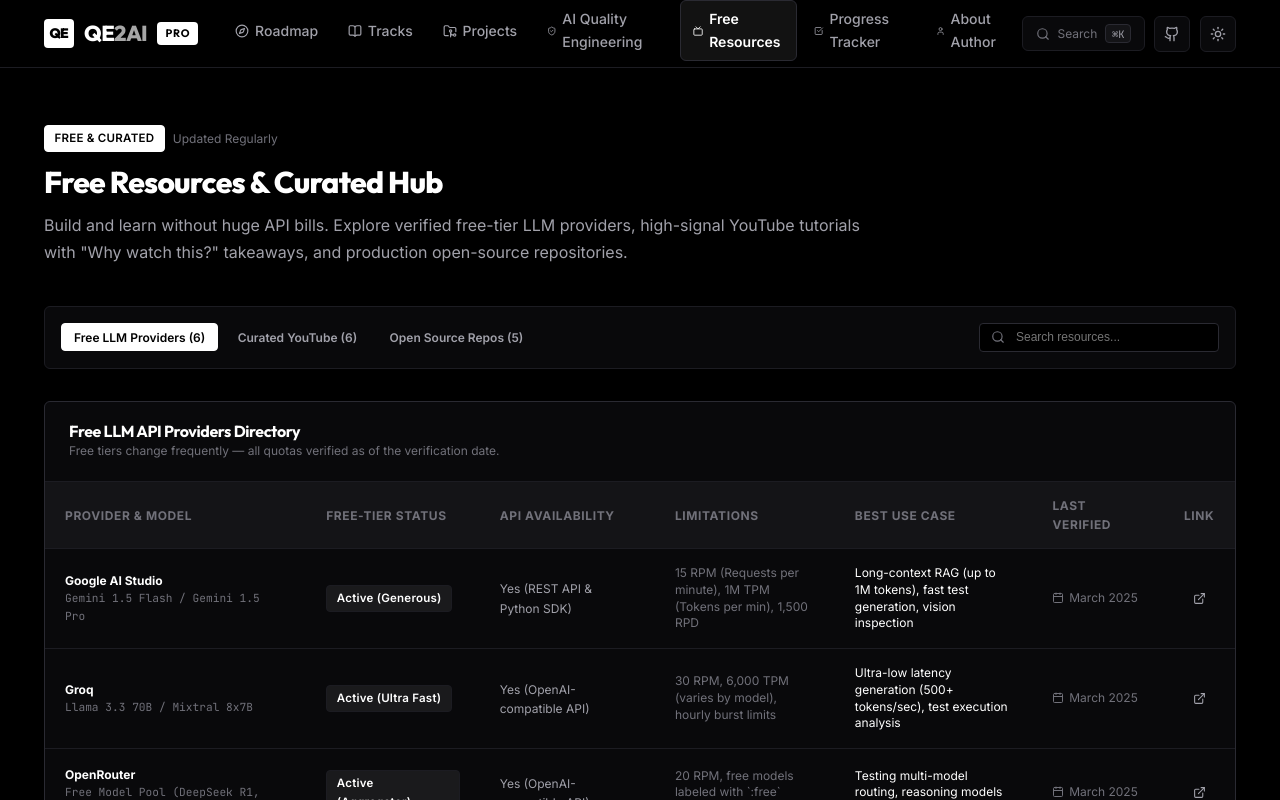
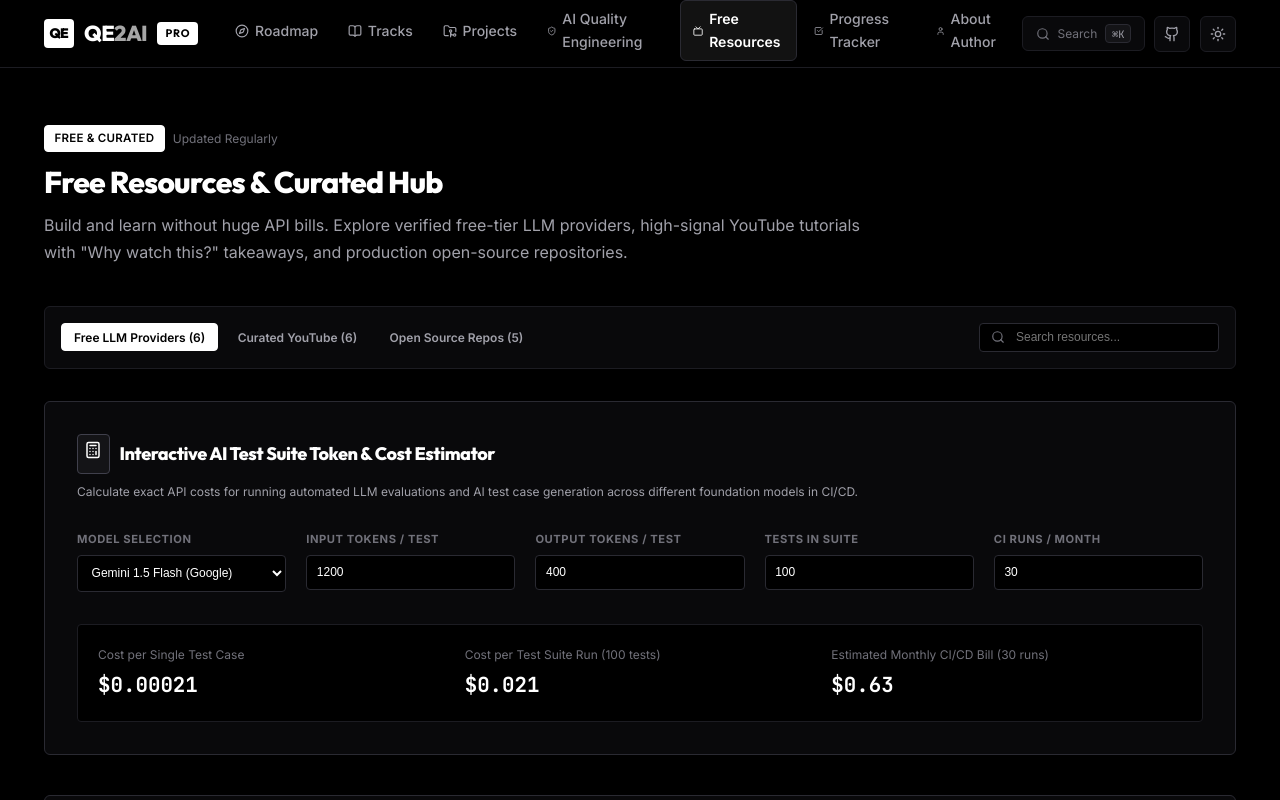
Before and after one commit to poornaai2026/QE2AI, a React (Vite) app: page /resources in a window 1280 px wide. Shown: the top 800 px of the page. Built offline with nearby package versions, Linux system fonts and the light colour scheme.

Commit message:
Embed interactive RAG troubleshooter and token calculator in monochrome UI

```diff
--- a/src/components/interactive/TokenCostCalculator.tsx
+++ b/src/components/interactive/TokenCostCalculator.tsx
@@ -1,19 +1,19 @@
 import React, { useState } from 'react';
-import { Calculator, Sparkles } from 'lucide-react';
+import { Calculator } from 'lucide-react';
 
 interface ModelPricing {
   name: string;
   provider: string;
-  inputPer1M: number;  // USD per 1M input tokens
-  outputPer1M: number; // USD per 1M output tokens
+  inputPer1M: number;
+  outputPer1M: number;
 }
 
 export const TokenCostCalculator: React.FC = () => {
   const models: ModelPricing[] = [
+    { name: 'Gemini 1.5 Flash', provider: 'Google', inputPer1M: 0.075, outputPer1M: 0.30 },
     { name: 'GPT-4o-mini', provider: 'OpenAI', inputPer1M: 0.15, outputPer1M: 0.60 },
-    { name: 'Gemini 1.5 Flash', provider: 'Google', inputPer1M: 0.075, outputPer1M: 0.30 },
+    { name: 'Claude 3.5 Sonnet', provider: 'Anthropic', inputPer1M: 3.00, outputPer1M: 15.00 },
     { name: 'GPT-4o', provider: 'OpenAI', inputPer1M: 2.50, outputPer1M: 10.00 },
-    { name: 'Claude 3.5 Sonnet', provider: 'Anthropic', inputPer1M: 3.00, outputPer1M: 15.00 },
     { name: 'Gemini 1.5 Pro', provider: 'Google', inputPer1M: 1.25, outputPer1M: 5.00 }
   ];
 
@@ -25,7 +25,6 @@
 
   const model = models[selectedModelIndex];
 
-  // Calculations
   const costPerSingleTest =
     (inputTokensPerRun / 1_000_000) * model.inputPer1M +
     (outputTokensPerRun / 1_000_000) * model.outputPer1M;
@@ -36,22 +35,28 @@
   return (
     <div className="card" style={{ padding: '2rem', background: 'var(--bg-secondary)', border: '1px solid var(--border-default)' }}>
       <div style={{ display: 'flex', alignItems: 'center', gap: '0.6rem', marginBottom: '0.5rem' }}>
-        <div style={{ padding: '0.4rem', borderRadius: 'var(--radius-sm)', background: 'var(--accent-cyan-subtle)', color: 'var(--accent-cyan)' }}>
-          <Calculator size={20} />
+        <div style={{
+          padding: '0.4rem',
+          borderRadius: 'var(--radius-xs)',
+          background: 'var(--bg-tertiary)',
+          border: '1px solid var(--border-strong)',
+          color: 'var(--text-primary)'
+        }}>
+          <Calculator size={18} />
         </div>
-        <h3 style={{ fontSize: 'var(--text-xl)', color: 'var(--text-primary)' }}>
+        <h3 style={{ fontSize: 'var(--text-lg)', fontWeight: 800, color: 'var(--text-primary)' }}>
           Interactive AI Test Suite Token & Cost Estimator
         </h3>
       </div>
-      <p style={{ fontSize: 'var(--text-sm)', color: 'var(--text-secondary)', marginBottom: '1.75rem' }}>
+      <p style={{ fontSize: 'var(--text-xs)', color: 'var(--text-secondary)', marginBottom: '1.75rem' }}>
         Calculate exact API costs for running automated LLM evaluations and AI test case generation across different foundation models in CI/CD.
       </p>
 
       {/* Inputs Grid */}
-      <div style={{ display: 'grid', gridTemplateColumns: 'repeat(auto-fit, minmax(220px, 1fr))', gap: '1.25rem', marginBottom: '2rem' }}>
+      <div style={{ display: 'grid', gridTemplateColumns: 'repeat(auto-fit, minmax(200px, 1fr))', gap: '1.25rem', marginBottom: '2rem' }}>
         {/* Model Selector */}
         <div>
-          <label style={{ display: 'block', fontSize: 'var(--text-xs)', fontWeight: 600, color: 'var(--text-muted)', marginBottom: '0.4rem', textTransform: 'uppercase' }}>
+          <label style={{ display: 'block', fontSize: '0.7rem', fontWeight: 700, color: 'var(--text-muted)', marginBottom: '0.4rem', textTransform: 'uppercase', letterSpacing: '0.05em' }}>
             Model Selection
           </label>
           <select
@@ -59,27 +64,27 @@
             onChange={e => setSelectedModelIndex(Number(e.target.value))}
             style={{
               width: '100%',
-              padding: '0.65rem',
-              borderRadius: 'var(--radius-md)',
+              padding: '0.6rem',
+              borderRadius: 'var(--radius-xs)',
               border: '1px solid var(--border-default)',
               background: 'var(--bg-primary)',
               color: 'var(--text-primary)',
-              fontSize: 'var(--text-sm)',
+              fontSize: 'var(--text-xs)',
               outline: 'none'
             }}
           >
             {models.map((m, idx) => (
               <option key={m.name} value={idx}>
-                {m.name} ({m.provider}) - ${m.inputPer1M}/M in, ${m.outputPer1M}/M out
+                {m.name} ({m.provider})
               </option>
             ))}
           </select>
         </div>
 
-        {/* Avg Input Tokens per Test */}
+        {/* Avg Input Tokens */}
         <div>
-          <label style={{ display: 'block', fontSize: 'var(--text-xs)', fontWeight: 600, color: 'var(--text-muted)', marginBottom: '0.4rem', textTransform: 'uppercase' }}>
-            Avg Prompt Input Tokens
+          <label style={{ display: 'block', fontSize: '0.7rem', fontWeight: 700, color: 'var(--text-muted)', marginBottom: '0.4rem', textTransform: 'uppercase', letterSpacing: '0.05em' }}>
+            Input Tokens / Test
           </label>
           <input
             type="number"
@@ -89,21 +94,21 @@
             onChange={e => setInputTokensPerRun(Math.max(0, Number(e.target.value)))}
             style={{
               width: '100%',
-              padding: '0.65rem',
-              borderRadius: 'var(--radius-md)',
+              padding: '0.6rem',
+              borderRadius: 'var(--radius-xs)',
               border: '1px solid var(--border-default)',
               background: 'var(--bg-primary)',
               color: 'var(--text-primary)',
-              fontSize: 'var(--text-sm)',
+              fontSize: 'var(--text-xs)',
               outline: 'none'
             }}
           />
         </div>
 
-        {/* Avg Output Tokens per Test */}
+        {/* Avg Output Tokens */}
         <div>
-          <label style={{ display: 'block', fontSize: 'var(--text-xs)', fontWeight: 600, color: 'var(--text-muted)', marginBottom: '0.4rem', textTransform: 'uppercase' }}>
-            Avg Output Tokens Generated
+          <label style={{ display: 'block', fontSize: '0.7rem', fontWeight: 700, color: 'var(--text-muted)', marginBottom: '0.4rem', textTransform: 'uppercase', letterSpacing: '0.05em' }}>
+            Output Tokens / Test
           </label>
           <input
             type="number"
@@ -113,12 +118,12 @@
             onChange={e => setOutputTokensPerRun(Math.max(0, Number(e.target.value)))}
             style={{
               width: '100%',
-              padding: '0.65rem',
-              borderRadius: 'var(--radius-md)',
+              padding: '0.6rem',
+              borderRadius: 'var(--radius-xs)',
               border: '1px solid var(--border-default)',
               background: 'var(--bg-primary)',
               color: 'var(--text-primary)',
-              fontSize: 'var(--text-sm)',
+              fontSize: 'var(--text-xs)',
               outline: 'none'
             }}
           />
@@ -126,8 +131,8 @@
 
         {/* Test Cases Count */}
         <div>
-          <label style={{ display: 'block', fontSize: 'var(--text-xs)', fontWeight: 600, color: 'var(--text-muted)', marginBottom: '0.4rem', textTransform: 'uppercase' }}>
-            Test Cases in Suite
+          <label style={{ display: 'block', fontSize: '0.7rem', fontWeight: 700, color: 'var(--text-muted)', marginBottom: '0.4rem', textTransform: 'uppercase', letterSpacing: '0.05em' }}>
+            Tests in Suite
           </label>
           <input
             type="number"
@@ -137,12 +142,12 @@
             onChange={e => setTestCasesCount(Math.max(1, Number(e.target.value)))}
             style={{
               width: '100%',
-              padding: '0.65rem',
-              borderRadius: 'var(--radius-md)',
+              padding: '0.6rem',
+              borderRadius: 'var(--radius-xs)',
               border: '1px solid var(--border-default)',
               background: 'var(--bg-primary)',
               color: 'var(--text-primary)',
-              fontSize: 'var(--text-sm)',
+              fontSize: 'var(--text-xs)',
               outline: 'none'
             }}
           />
@@ -150,8 +155,8 @@
 
         {/* CI Runs per Month */}
         <div>
-          <label style={{ display: 'block', fontSize: 'var(--text-xs)', fontWeight: 600, color: 'var(--text-muted)', marginBottom: '0.4rem', textTransform: 'uppercase' }}>
-            CI/CD Runs per Month
+          <label style={{ display: 'block', fontSize: '0.7rem', fontWeight: 700, color: 'var(--text-muted)', marginBottom: '0.4rem', textTransform: 'uppercase', letterSpacing: '0.05em' }}>
+            CI Runs / Month
           </label>
           <input
             type="number"
@@ -161,12 +166,12 @@
             onChange={e => setCiRunsPerMonth(Math.max(1, Number(e.target.value)))}
             style={{
               width: '100%',
-              padding: '0.65rem',
-              borderRadius: 'var(--radius-md)',
+              padding: '0.6rem',
+              borderRadius: 'var(--radius-xs)',
               border: '1px solid var(--border-default)',
               background: 'var(--bg-primary)',
               color: 'var(--text-primary)',
-              fontSize: 'var(--text-sm)',
+              fontSize: 'var(--text-xs)',
               outline: 'none'
             }}
           />
@@ -178,16 +183,16 @@
         display: 'grid',
         gridTemplateColumns: 'repeat(auto-fit, minmax(200px, 1fr))',
         gap: '1rem',
-        padding: '1.5rem',
+        padding: '1.25rem',
         background: 'var(--bg-primary)',
-        borderRadius: 'var(--radius-md)',
+        borderRadius: 'var(--radius-xs)',
         border: '1px solid var(--border-subtle)'
       }}>
         <div>
           <div style={{ fontSize: 'var(--text-xs)', color: 'var(--text-muted)', marginBottom: '0.25rem' }}>
             Cost per Single Test Case
           </div>
-          <div style={{ fontSize: '1.35rem', fontFamily: 'var(--font-mono)', fontWeight: 700, color: 'var(--text-primary)' }}>
+          <div style={{ fontSize: '1.3rem', fontFamily: 'var(--font-mono)', fontWeight: 800, color: 'var(--text-primary)' }}>
             ${costPerSingleTest.toFixed(5)}
           </div>
         </div>
@@ -196,7 +201,7 @@
           <div style={{ fontSize: 'var(--text-xs)', color: 'var(--text-muted)', marginBottom: '0.25rem' }}>
             Cost per Test Suite Run ({testCasesCount} tests)
           </div>
-          <div style={{ fontSize: '1.35rem', fontFamily: 'var(--font-mono)', fontWeight: 700, color: 'var(--accent-cyan)' }}>
+          <div style={{ fontSize: '1.3rem', fontFamily: 'var(--font-mono)', fontWeight: 800, color: 'var(--text-primary)' }}>
             ${costPerTestSuite.toFixed(3)}
           </div>
         </div>
@@ -205,16 +210,11 @@
           <div style={{ fontSize: 'var(--text-xs)', color: 'var(--text-muted)', marginBottom: '0.25rem' }}>
             Estimated Monthly CI/CD Bill ({ciRunsPerMonth} runs)
           </div>
-          <div style={{ fontSize: '1.35rem', fontFamily: 'var(--font-mono)', fontWeight: 800, color: 'var(--accent-emerald)' }}>
+          <div style={{ fontSize: '1.3rem', fontFamily: 'var(--font-mono)', fontWeight: 900, color: 'var(--text-primary)' }}>
             ${monthlyCost.toFixed(2)}
           </div>
         </div>
       </div>
-
-      <div style={{ marginTop: '1rem', fontSize: 'var(--text-xs)', color: 'var(--text-muted)', display: 'flex', alignItems: 'center', gap: '0.35rem' }}>
-        <Sparkles size={13} style={{ color: 'var(--accent-cyan)' }} />
-        <span><strong>Pro Tip for QA Engineers:</strong> Using lightweight models like GPT-4o-mini or Gemini Flash for automated evaluation suites cuts monthly test costs by ~90% while maintaining 94%+ judge agreement.</span>
-      </div>
     </div>
   );
 };
--- a/src/pages/ResourcesPage.tsx
+++ b/src/pages/ResourcesPage.tsx
@@ -11,6 +11,7 @@
   CURATED_GITHUB_REPOSITORIES
 } from '../content/qe2aiBlueprintData';
 import { GithubIcon } from '../components/common/Icons';
+import { TokenCostCalculator } from '../components/interactive/TokenCostCalculator';
 
 export const ResourcesPage: React.FC = () => {
   const [activeTab, setActiveTab] = useState<'llms' | 'youtube' | 'github'>('llms');
@@ -108,7 +109,10 @@
 
         {/* TAB 1: FREE LLM PROVIDERS TABLE */}
         {activeTab === 'llms' && (
-          <div className="card" style={{ padding: 0, overflow: 'hidden', background: 'var(--bg-secondary)', border: '1px solid var(--border-default)' }}>
+          <div style={{ display: 'flex', flexDirection: 'column', gap: '2.5rem' }}>
+            <TokenCostCalculator />
+
+            <div className="card" style={{ padding: 0, overflow: 'hidden', background: 'var(--bg-secondary)', border: '1px solid var(--border-default)' }}>
             <div style={{ padding: '1.25rem 1.5rem', borderBottom: '1px solid var(--border-subtle)', display: 'flex', justifyContent: 'space-between', alignItems: 'center' }}>
               <div>
                 <h3 style={{ fontSize: 'var(--text-base)', fontWeight: 700, color: 'var(--text-primary)' }}>
@@ -174,6 +178,7 @@
                 </tbody>
               </table>
             </div>
+          </div>
           </div>
         )}
 
--- a/src/pages/TestAIPage.tsx
+++ b/src/pages/TestAIPage.tsx
@@ -4,6 +4,7 @@
   ExternalLink
 } from 'lucide-react';
 import { GithubIcon } from '../components/common/Icons';
+import { RagTroubleshooter } from '../components/interactive/RagTroubleshooter';
 
 export const TestAIPage: React.FC = () => {
   const qePillars = [
@@ -163,6 +164,11 @@
           </div>
         </div>
 
+        {/* Interactive RAG Quality Troubleshooter */}
+        <div style={{ marginBottom: '3.5rem' }}>
+          <RagTroubleshooter />
+        </div>
+
         {/* 3 Pillars Breakdown */}
         <div style={{ display: 'flex', flexDirection: 'column', gap: '2.5rem' }}>
           {qePillars.map((section, idx) => (
```
Also changed, not shown: src/components/interactive/RagTroubleshooter.tsx (+29 -27 lines).
